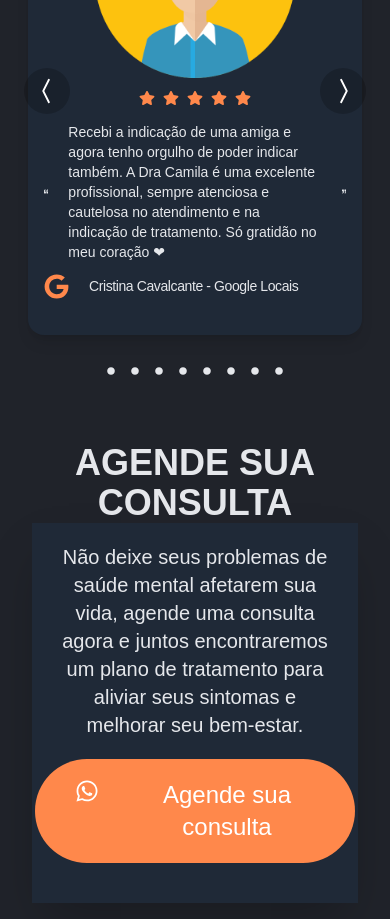
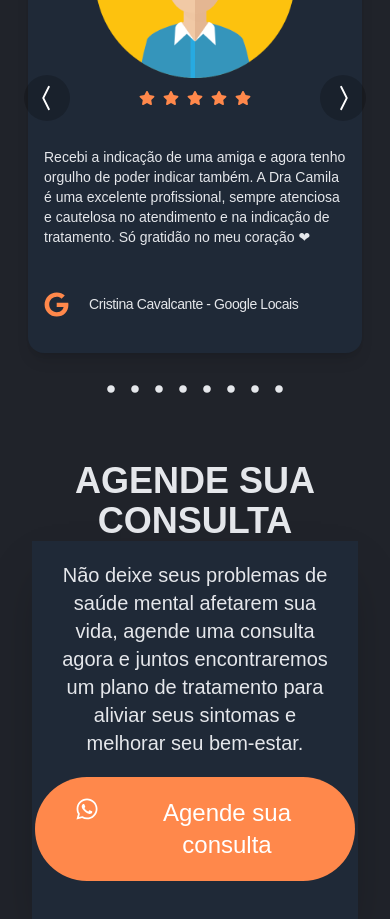
Before and after one commit to brunoprestesap/page-dra-camila, a React (Create React App) app: page / in a window 390 px wide. Shown: the part 3060-3979 px from the top of the page. Built offline with nearby package versions, Linux system fonts and the light colour scheme; a web font is replaced by a local one.

Commit message:
ajustes de margem card depoimentos

```diff
--- a/src/components/CardDepositions.js
+++ b/src/components/CardDepositions.js
@@ -21,12 +21,12 @@ function CardDepositions({ img, depText, depName }) {
 
       <div className="leading-normal">
         <div className="p-4">
-          <div className="flex items-center text-sm md:text-xl font-normal gap-5 mb-3">
-            <FaQuoteLeft size={25} />
+          <div className="md:flex md:items-center text-sm md:text-xl font-normal md:gap-5">
+            <FaQuoteLeft className="invisible md:visible" size={25} />
             {depText}
-            <FaQuoteRight size={25} />
+            <FaQuoteRight className="invisible md:visible" size={25} />
           </div>
-          <div className="flex flex-row items-center font-medium tracking-tight">
+          <div className="flex flex-row mt-5 items-center font-medium tracking-tight">
             <FaGoogle color="#FF884B" size={25} />
             <div className="text-sm md:text-xl font-medium ml-5">{depName} - Google Locais</div>
           </div>
```
